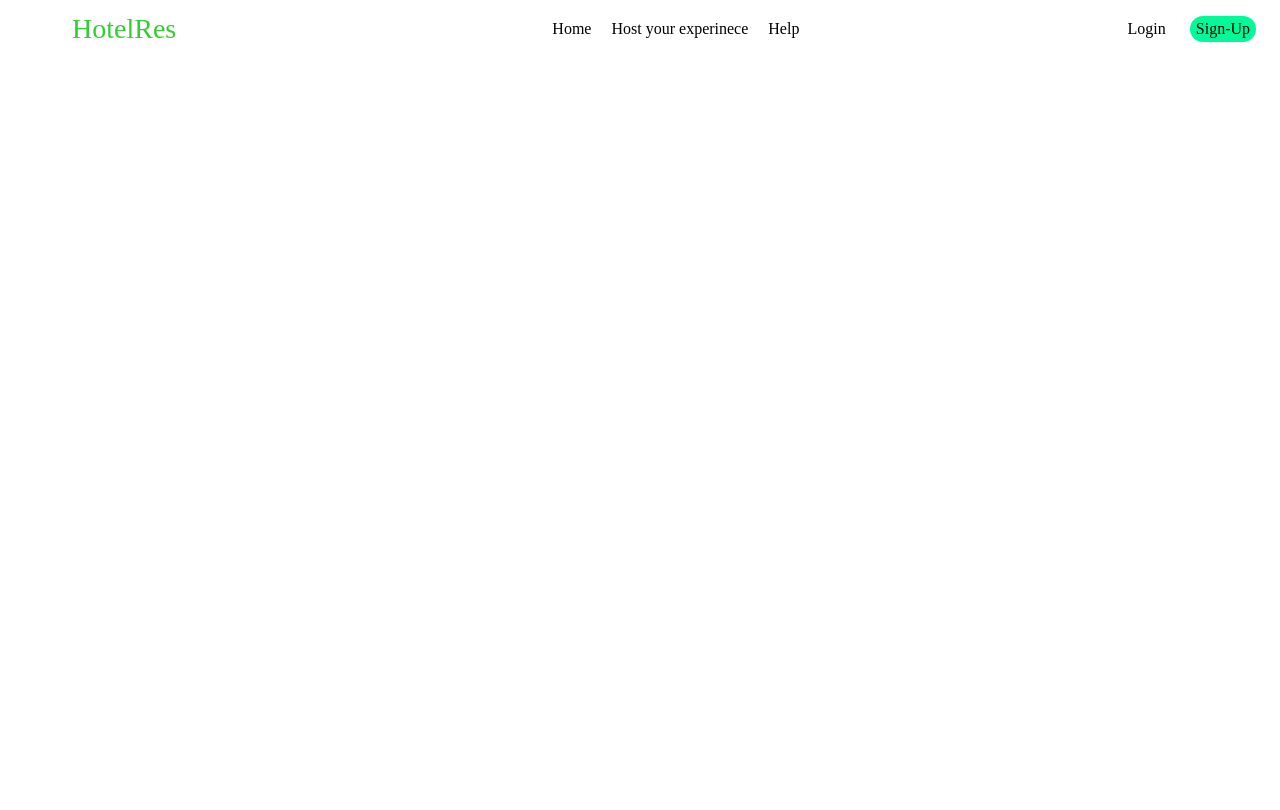
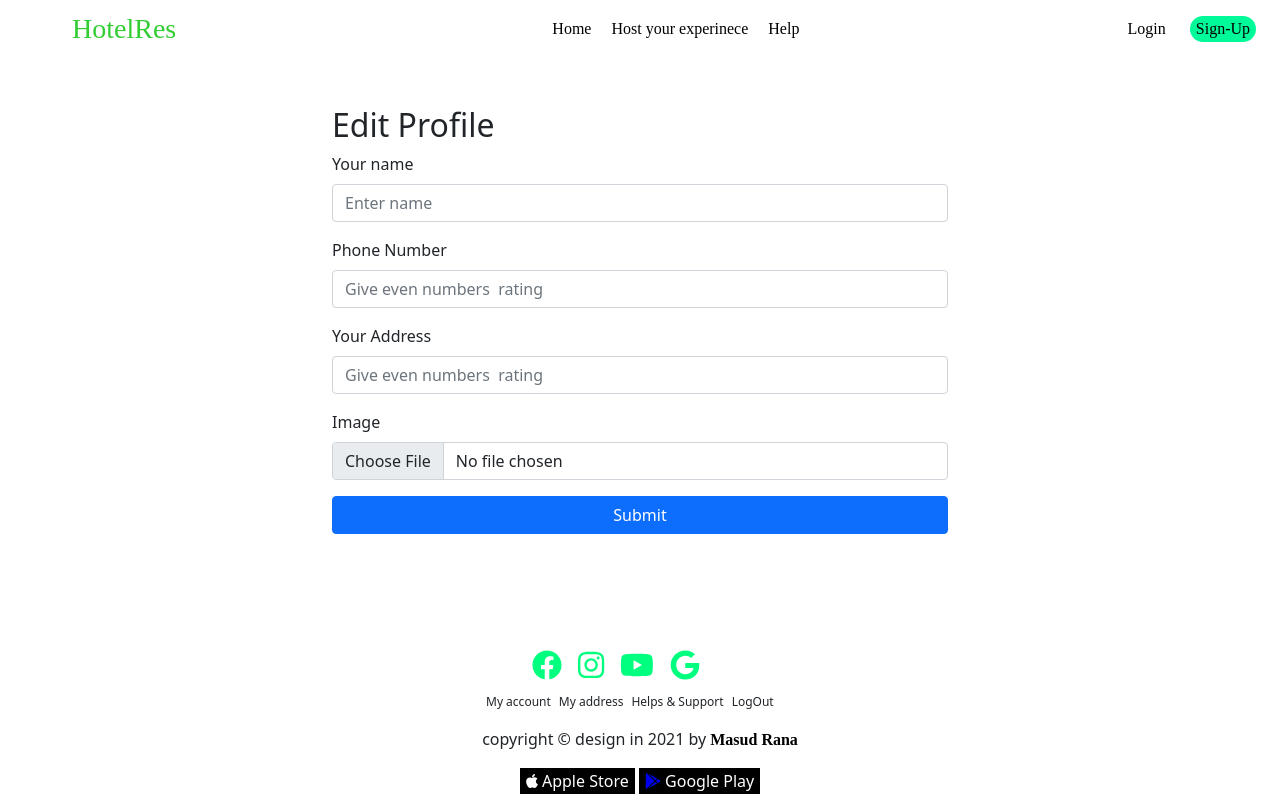
Before and after one commit to MasudRana924/hotelResBd, a React (Create React App) app: page /editprofile in a window 1280 px wide. Built offline with nearby package versions, Linux system fonts and the light colour scheme; no server answers.

Commit message:
edit profile done

```diff
--- a/package.json
+++ b/package.json
@@ -24,6 +24,7 @@
     "react": "^17.0.2",
     "react-bootstrap": "^2.0.2",
     "react-dom": "^17.0.2",
+    "react-hook-form": "^7.20.2",
     "react-rating": "^2.0.5",
     "react-router-dom": "^5.3.0",
     "react-scripts": "4.0.3",
--- a/src/App.js
+++ b/src/App.js
@@ -9,9 +9,11 @@ import {
 } from "react-router-dom";
 import Home from './pages/Home/Home/Home';
 import Header from './pages/Home/Shared/Header/Header';
-
 import AuthProvider from './pages/Context/AuthProvider'
 import AllHotels from './pages/Home/AllHotels/AllHotels';
+import Footer from './pages/Home/Shared/Footer/Footer'
+import EditProfile from './pages/Home/EditProfile/EditProfile';
+import MyProfile from './pages/Home/MyProfile/MyProfile';
 function App() {
   const [aDate, setAdate] = React.useState(null);
   const [dDate, setDdate] = React.useState(null);
@@ -23,16 +25,23 @@ function App() {
         <Header></Header>
         <Switch>
           <Route exact path="/">
-            <Home aDate={aDate} setAdate={setAdate} setDdate={setDdate}dDate={dDate} ></Home>
+            <Home  ></Home>
           </Route>
           <Route path="/home">
           <Home aDate={aDate} setAdate={setAdate} setDdate={setDdate}dDate={dDate} ></Home>
           </Route>
           <Route path="/hotels">
-            <AllHotels aDate={aDate} dDate={dDate} setAdate={setAdate} setDdate={setDdate}></AllHotels>
+            <AllHotels aDate={aDate} setAdate={setAdate} setDdate={setDdate}dDate={dDate} ></AllHotels>
+          </Route>
+          <Route path="/editprofile">
+            <EditProfile></EditProfile>
+          </Route>
+          <Route path="/myprofile">
+            <MyProfile></MyProfile>
           </Route>
 
         </Switch>
+          <Footer></Footer>
 
       </Router>
       </AuthProvider>
--- a/src/pages/Home/AllHotel/AllHotel.css
+++ b/src/pages/Home/AllHotel/AllHotel.css
@@ -1,5 +1,5 @@
 .hotel-card{
-    height: 400px;
+    height: 470px;
     border:1px solid gainsboro
 
   }
@@ -22,3 +22,9 @@
   .spinner{
       color:MediumSpringGreen;
   }
+  .btn-confirm{
+      background-color: mediumspringgreen;
+      border:mediumspringgreen;
+      border-radius: 10px;
+      font-family: cursive;
+  }
--- a/src/pages/Home/AllHotel/AllHotel.js
+++ b/src/pages/Home/AllHotel/AllHotel.js
@@ -1,13 +1,48 @@
-import React from 'react';
+import React, { useState } from 'react';
 import Rating from 'react-rating';
-import { Col } from 'react-bootstrap';
+import { Col, Modal } from 'react-bootstrap';
 import { FontAwesomeIcon } from '@fortawesome/react-fontawesome'
-import { faStreetView} from '@fortawesome/free-solid-svg-icons'
+import { faStreetView } from '@fortawesome/free-solid-svg-icons'
 import './AllHotel.css'
+import useAuth from './../../Hooks/useAuth';
+import { useForm } from 'react-hook-form';
 
 const AllHotel = (props) => {
-    const { name, img, desc, cost, rating ,star,room} = props.hotel
-    const map= <FontAwesomeIcon icon={faStreetView} className="rating"/>
+    const {user}=useAuth()
+    const {name, img, desc, cost, rating, star, room } = props.hotel
+
+
+    const map = <FontAwesomeIcon icon={faStreetView} className="rating" />
+    const [show, setShow] = useState(false);
+    // modal er function
+    const handleClose = () => setShow(false);
+    const handleShow = () => setShow(true);
+    const { register, handleSubmit, formState: { errors }, reset } = useForm();
+    const onSubmit = data => {
+        const found = props.hotel
+        const adult=props.adult
+        const child=props.child
+        data.info = {found,adult,child}
+        data.status='pending'
+        fetch('http://localhost:5000/bookings', {
+            method: 'POST',
+            headers: {
+                'content-type': 'application/json'
+            },
+            body: JSON.stringify(data)
+        })
+            .then(res => res.json())
+            .then(result => {
+                if (result) {
+
+                    alert('Orders placed Successfully')
+                    reset()
+
+                }
+            })
+            handleClose(true)
+
+    }
     return (
         <Col className="mt-3">
             <div className="hotel-card">
@@ -32,8 +67,31 @@ const AllHotel = (props) => {
 
 
                 <p className="text-start desc ms-1">{map} {desc}</p>
+                <button onClick={handleShow}  className="btn-confirm" >Confirm Booking</button>
+            </div>
+            <Modal show={show} onHide={handleClose}>
+                <Modal.Header closeButton>
+                    <Modal.Title>{name}</Modal.Title>
+                </Modal.Header>
+                <Modal.Body>
+                    <form className="shipping-form" onSubmit={handleSubmit(onSubmit)}>
+                        {/* register your input into the hook by invoking the "register" function */}
 
-            </div>
+                        <input defaultValue={user.displayName} {...register("name")} placeholder="Your name" />
+                        {/* include validation with required or other standard HTML validation rules */}
+                        <input defaultValue={user.email} {...register("email", { required: true })} placeholder="Your email" />
+                         {/* errors will return when field validation fails  */}
+                         {errors.email && <span className="error">This field is required</span>}
+
+                        <input defaultValue={props.aDate} {...register("arrival")} placeholder="" />
+                        <input defaultValue={props.dDate} {...register("departure")} placeholder="" />
+
+                        <br />
+                        <input type="submit" className="input-button" />
+                    </form>
+                </Modal.Body>
+
+            </Modal>
 
         </Col >
     );
--- /dev/null
+++ b/src/pages/Home/EditProfile/EditProfile.css
@@ -0,0 +1,3 @@
+.users{
+    display:none;
+}
--- /dev/null
+++ b/src/pages/Home/EditProfile/EditProfile.js
@@ -0,0 +1,90 @@
+import React, { useRef } from 'react';
+import { Col, Container, Form, Row, Button } from 'react-bootstrap';
+import './EditProfile.css'
+import useAuth from './../../Hooks/useAuth';
+
+const EditProfile = () => {
+    const {user}=useAuth()
+    const nameRef = useRef()
+    const phnRef = useRef()
+    const addRef = useRef()
+    const imgRef=useRef()
+    const handleProfile = (e) => {
+        const name = nameRef.current.value
+        const phn = phnRef.current.value
+        const add= addRef.current.value
+        const img=imgRef.current.value
+
+        const profiles= {name,add,phn,img}
+        fetch(`http://localhost:5000/updateuser/${user.email}`, {
+            method: 'PUT',
+            headers: {
+                'content-type': 'application/json'
+            },
+            body: JSON.stringify(profiles)
+        })
+            .then(res => res.json())
+            .then(data => {
+                if (data.modifiedCount>0) {
+                    alert('Profile Edited succesfully')
+                    e.target.reset()
+                }
+            })
+        e.preventDefault()
+    }
+    return (
+        <Container fluid className="mt-5">
+        <Row xs={1} md={3}>
+
+            <Col md="3">
+
+            </Col>
+
+            <Col xs={12} md={6}>
+                <h2 className=" text-start" >Edit Profile </h2>
+                <Row xs={1} md={1}>
+                    <Col>
+                        <div className="">
+                            <Form onSubmit={handleProfile}>
+                                <Form.Group className="mb-3 text-start" >
+                                    <Form.Label>Your name</Form.Label>
+                                    <Form.Control ref={nameRef}  type="name" placeholder="Enter name" />
+
+                                </Form.Group>
+                                <Form.Group as={Col} className="mb-3 text-start">
+                                    <Form.Label>Phone Number</Form.Label>
+                                    <Form.Control ref={phnRef} type="number" placeholder="Give even numbers  rating" />
+                                </Form.Group>
+                                <Form.Group as={Col} className="mb-3 text-start">
+                                    <Form.Label>Your Address</Form.Label>
+                                    <Form.Control ref={addRef} type="text" placeholder="Give even numbers  rating" />
+                                </Form.Group>
+                                <Form.Group as={Col} className="mb-3 text-start">
+                                    <Form.Label>Image</Form.Label>
+                                    <Form.Control ref={imgRef} type="file" placeholder="Image" accept="image/*" />
+                                </Form.Group>
+
+
+                                <Button variant="primary" type="submit" className="w-100 text-center">
+                                    Submit
+                                </Button>
+                            </Form>
+
+                        </div></Col>
+                    <Col></Col>
+
+                </Row>
+
+
+
+            </Col>
+            <Col md="3"></Col>
+
+        </Row>
+
+
+    </Container>
+    );
+};
+
+export default EditProfile;
--- a/src/pages/Home/Home/Home.js
+++ b/src/pages/Home/Home/Home.js
@@ -1,6 +1,5 @@
 import React, { useState } from 'react';
 import Reviews from '../Reviews/Reviews';
-import Footer from '../Shared/Footer/Footer';
 import { Container, Row, Col } from 'react-bootstrap';
 import HotelsSlicks from '../HotelsSlicks/HotelsSlicks';
 import TextField from '@mui/material/TextField';
@@ -80,7 +79,7 @@ const Home = ({ aDate, setAdate, dDate, setDdate }) => {
 
             <HotelsSlicks ></HotelsSlicks>
             <Reviews></Reviews>
-            <Footer></Footer>
+
         </Container>
     );
 };
--- /dev/null
+++ b/src/pages/Home/MyProfile/MyProfile.js
@@ -0,0 +1,58 @@
+import React, { useState, useEffect } from 'react';
+import { Col, Container, Row } from 'react-bootstrap';
+import useAuth from './../../Hooks/useAuth';
+
+
+
+const MyProfile = () => {
+    const { user } = useAuth()
+    const [users, setUsers] = useState([])
+
+    useEffect(() => {
+        const url = `http://localhost:5000/users/email?email=${user.email}`
+        fetch(url)
+            .then(res => res.json())
+            .then(data => {
+                setUsers(data)
+            })
+    }, [])
+    return (
+        <Container fluid className="mt-5">
+            <Row xs={1} md={3}>
+
+                <Col md="3">
+
+                </Col>
+
+                <Col xs={12} md={6}>
+
+                    <Row xs={1} md={1}>
+                        <Col>
+                            <div className="">
+                                <h2 className=" text-start" >My Profile </h2>
+                                {
+                                    users.map(u => <div>
+                                        <p>Name:{u.displayName}</p>
+                                    </div>)
+                                }
+
+
+                            </div>
+                        </Col>
+                        <Col></Col>
+
+                    </Row>
+
+
+
+                </Col>
+                <Col md="3"></Col>
+
+            </Row>
+
+
+        </Container>
+    );
+};
+
+export default MyProfile;
--- a/src/pages/Home/Shared/Header/Header.js
+++ b/src/pages/Home/Shared/Header/Header.js
@@ -64,9 +64,9 @@ const Header = ({ aDate, setAdate, dDate, setDdate }) => {
                         {
                             user.email ? <div>
 
-                                <NavDropdown title={user.displayName} id="collasible-nav-dropdown">
-                                    <Link className="user-link">{userp} My Profile</Link> <br />
-                                    <Link to="/editprofile" className="user-link">{edit}Edit Profile</Link>  <br />
+                                <NavDropdown title={user.displayName} id="collasible-nav-dropdown" className="me-3">
+                                    <Link to="/myprofile" className="user-link">{userp} My Profile</Link> <br />
+                                    <Link  to="/editprofile" className="user-link">{edit}Edit Profile</Link>  <br />
                                     <Link to="/dashboard" className="user-link">{sort}My Orders</Link> <br />
                                     <Link className="user-link">{review}Reviews</Link> <br />
                                     <Link onClick={logOut} className="user-link">{logout}LogOut</Link>
```
Also changed, not shown: src/pages/Home/AllHotels/AllHotels.js (+5 -31 lines), 1 other file (tests, documents, lock files or other folders).
